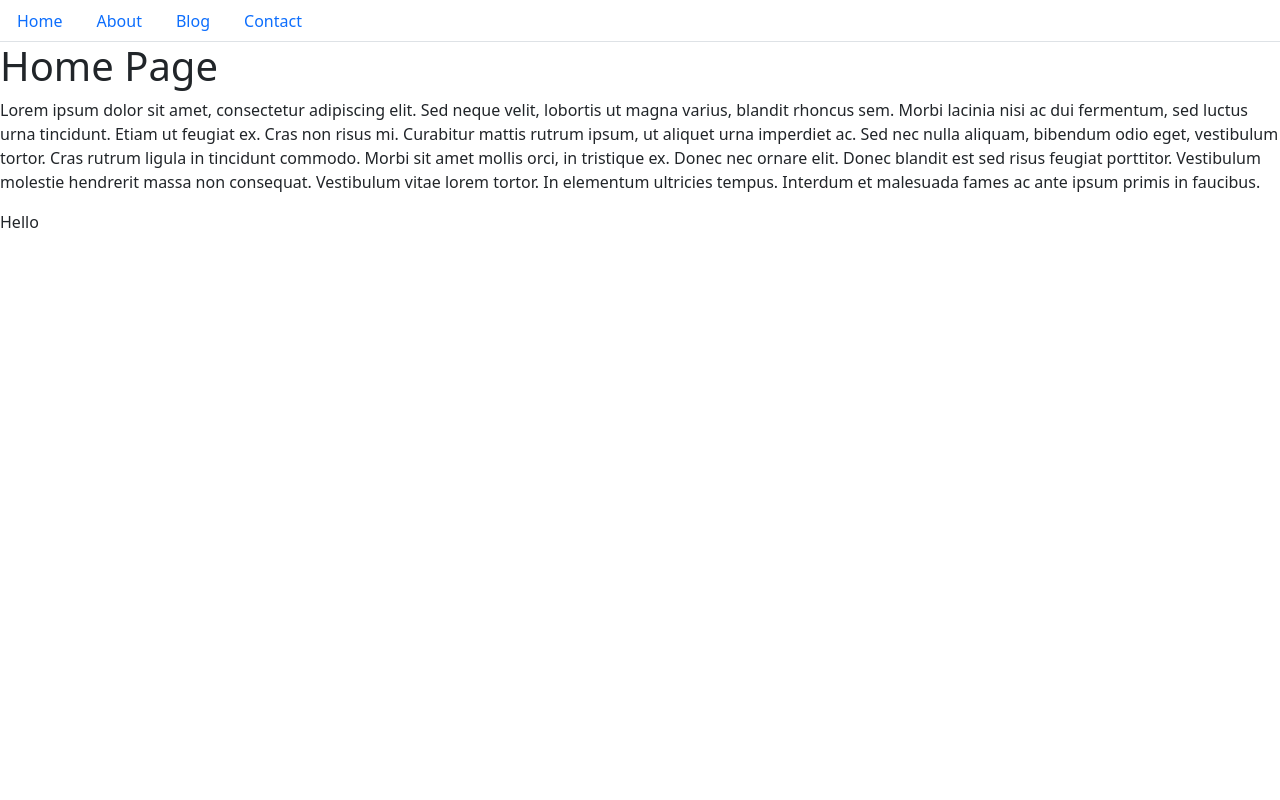
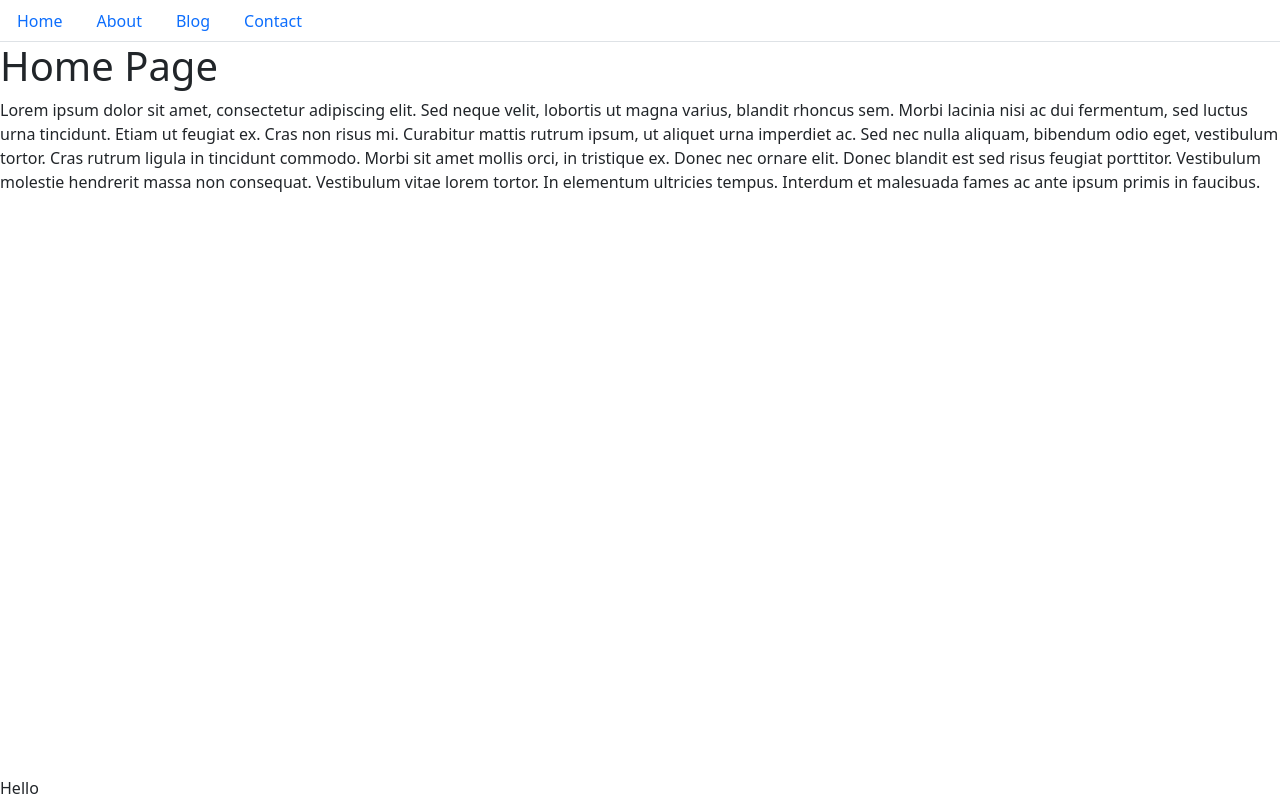
Before and after one commit to jacksonnorris/bc-react-portfolio, a React (Create React App) app: page / in a window 1280 px wide. Built offline with nearby package versions, Linux system fonts and the light colour scheme.

Commit message:
moved footer to bottom

```diff
--- a/src/App.css
+++ b/src/App.css
@@ -3,3 +3,8 @@
   grid-template-rows: auto 1fr auto;
   min-height: 100vh;
 }
+
+footer {
+  bottom: 0;
+  position: absolute;
+}
--- a/src/App.js
+++ b/src/App.js
@@ -1,5 +1,6 @@
 import React from "react";
 import PortfolioContainer from "./components/PortfolioContainer";
+import './App.css'
 
 const App = () => (<PortfolioContainer />);
 
--- a/src/index.js
+++ b/src/index.js
@@ -2,5 +2,6 @@ import React from 'react';
 import ReactDOM from 'react-dom';
 import App from './App';
 import 'bootstrap/dist/css/bootstrap.min.css';
+import './App.css'
 
 ReactDOM.render(<App />, document.getElementById('root'));
```
